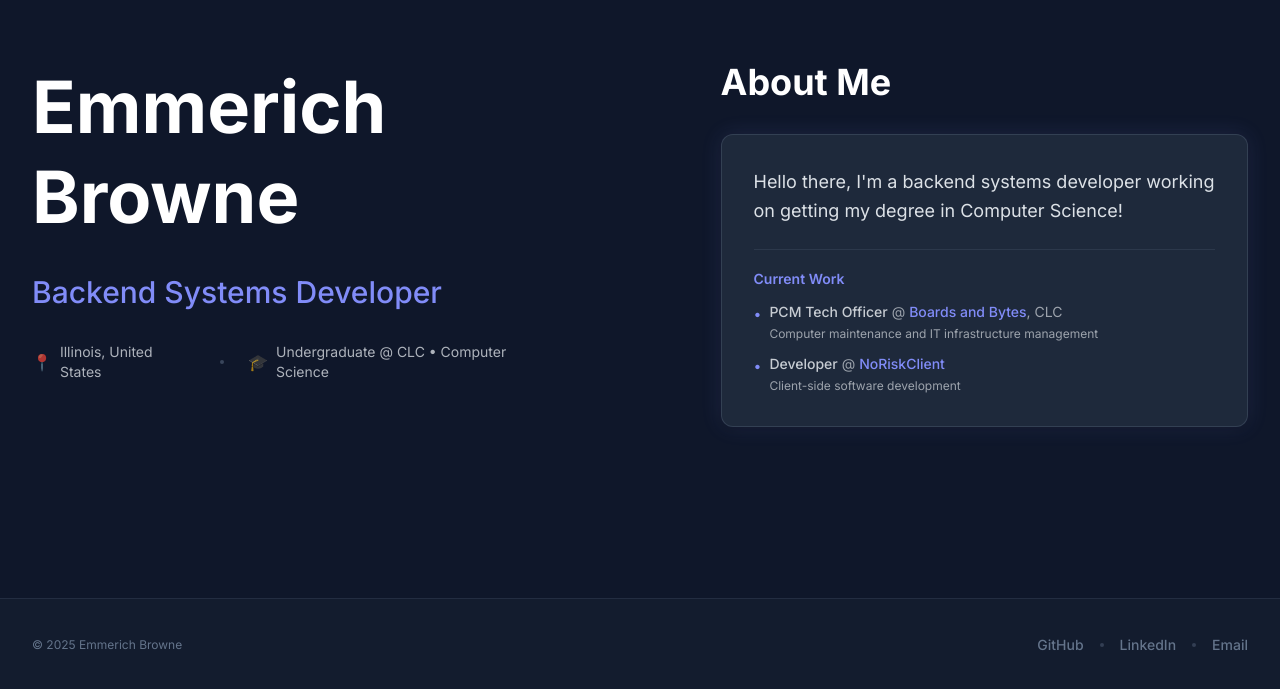
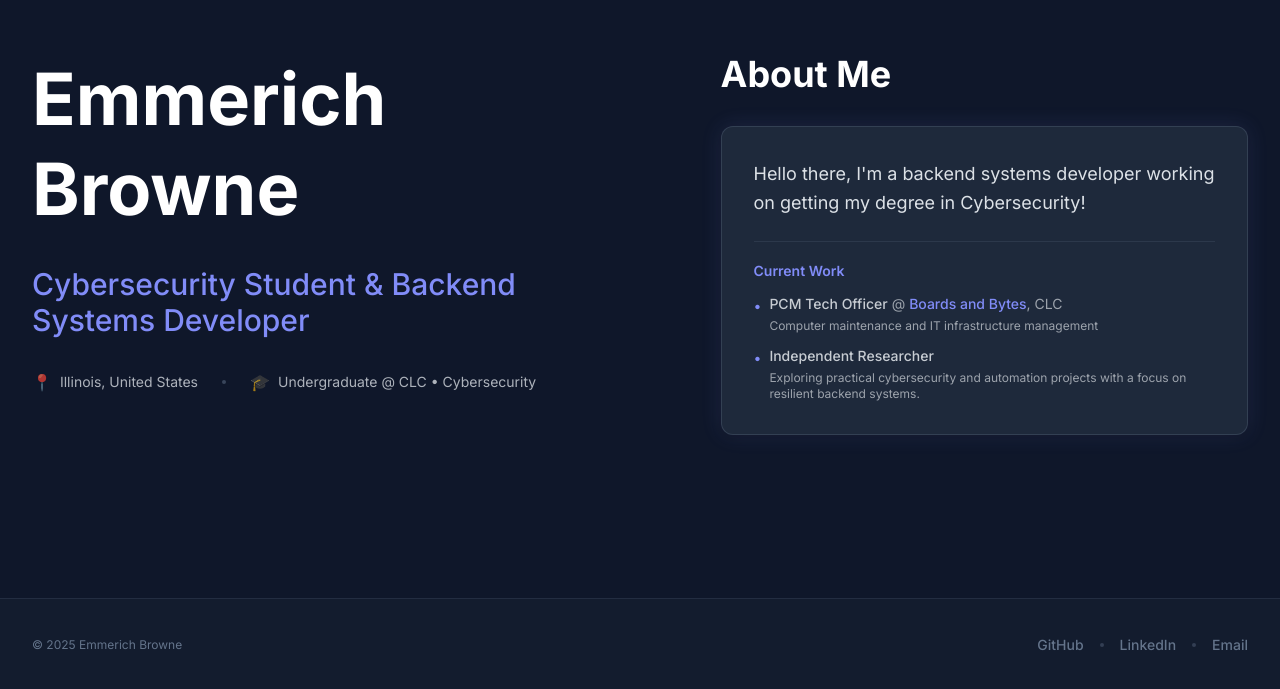
Before and after one commit to emmerichdev/personal-site, a React (Vite) app: page / in a window 1280 px wide. Shown: the part 109-798 px from the top of the page. Built offline with nearby package versions, Linux system fonts and the light colour scheme.

Commit message:
Revert to streamlined layout

```diff
--- a/index.html
+++ b/index.html
@@ -9,25 +9,25 @@
     <link href="https://fonts.googleapis.com/css2?family=Inter:wght@400;500;600;700;800&display=swap" rel="stylesheet">
 
     <!-- Primary Meta Tags -->
-    <title>Emmerich Browne - Backend Systems Developer & AI Enthusiast</title>
-    <meta name="title" content="Emmerich Browne - Backend Systems Developer & AI Enthusiast" />
-    <meta name="description" content="Hi I'm a passionate backend systems developer with expertise in server infrastructure, AI and automation. Come visit my site to learn more about me and my work." />
-    <meta name="keywords" content="Emmerich Browne, Emmerich, Browne, Backend Developer, Systems Developer, AI Developer, Automation Engineer, Software Engineer, Software Developer, Software Development, Software Engineering, Software, Software Development" />
+    <title>Emmerich Browne - Backend Systems Developer & Cybersecurity Student</title>
+    <meta name="title" content="Emmerich Browne - Backend Systems Developer & Cybersecurity Student" />
+    <meta name="description" content="Hi I'm a passionate backend systems developer studying cybersecurity with experience in server infrastructure and automation. Come visit my site to learn more about me and my work." />
+    <meta name="keywords" content="Emmerich Browne, Emmerich, Browne, Backend Developer, Systems Developer, Cybersecurity Student, Automation Engineer, Software Engineer, Software Developer, Software Development, Software Engineering" />
     <meta name="author" content="Emmerich Browne" />
     <meta name="robots" content="index, follow" />
 
     <!-- Open Graph / Facebook -->
     <meta property="og:type" content="website" />
     <meta property="og:url" content="https://emmerichbrowne.com/" />
-    <meta property="og:title" content="Emmerich Browne - Backend Systems Developer & AI Enthusiast" />
-    <meta property="og:description" content="Hi I'm a passionate backend systems developer with expertise in server infrastructure, AI and automation. Come visit my site to learn more about me and my work." />
+    <meta property="og:title" content="Emmerich Browne - Backend Systems Developer & Cybersecurity Student" />
+    <meta property="og:description" content="Hi I'm a passionate backend systems developer studying cybersecurity with experience in server infrastructure and automation. Come visit my site to learn more about me and my work." />
     <meta property="og:image" content="https://emmerichbrowne.com/img.png" />
 
     <!-- Twitter -->
     <meta property="twitter:card" content="summary_large_image" />
     <meta property="twitter:url" content="https://emmerichbrowne.com/" />
-    <meta property="twitter:title" content="Emmerich Browne - Backend Systems Developer & AI Enthusiast" />
-    <meta property="twitter:description" content="Hi I'm a passionate backend systems developer with expertise in server infrastructure, AI and automation. Come visit my site to learn more about me and my work." />
+    <meta property="twitter:title" content="Emmerich Browne - Backend Systems Developer & Cybersecurity Student" />
+    <meta property="twitter:description" content="Hi I'm a passionate backend systems developer studying cybersecurity with experience in server infrastructure and automation. Come visit my site to learn more about me and my work." />
     <meta property="twitter:image" content="https://emmerichbrowne.com/img.png" />
 
     <!-- JSON-LD Structured Data -->
@@ -37,17 +37,17 @@
       "@type": "Person",
       "name": "Emmerich Browne",
       "alternateName": ["Emmerich", "Browne"],
-      "jobTitle": "Backend Systems Developer",
-      "description": "Passionate backend systems developer with expertise in server infrastructure, AI and automation",
+      "jobTitle": "Cybersecurity Student & Backend Systems Developer",
+      "description": "Backend systems developer studying cybersecurity with experience in server infrastructure and automation",
       "url": "https://emmerichbrowne.com",
       "sameAs": [
         "https://github.com/emmerichdev",
         "https://www.linkedin.com/in/emmerichb/"
       ],
-      "knowsAbout": ["Backend Development", "Systems Development", "AI", "Automation", "Software Engineering", "Software Development"],
+      "knowsAbout": ["Backend Development", "Systems Development", "Cybersecurity", "Automation", "Software Engineering", "Infrastructure"],
       "worksFor": {
         "@type": "Organization",
-        "name": "Software Development"
+        "name": "Boards and Bytes"
       }
     }
     </script>
--- a/src/App.tsx
+++ b/src/App.tsx
@@ -12,28 +12,31 @@ function App() {
                 Emmerich Browne
               </h1>
               <h2 className="text-xl sm:text-2xl md:text-3xl text-retro-purple font-medium">
-                Backend Systems Developer
+                Cybersecurity Student &amp; Backend Systems Developer
               </h2>
               <div className="flex flex-col sm:flex-row items-center justify-center xl:justify-start gap-3 sm:gap-6 text-retro-light/70 text-sm">
                 <div className="flex items-center gap-2">
-                  <span className="text-base">📍</span>
+                  <span className="text-base" role="img" aria-label="Location">
+                    📍
+                  </span>
                   <span>Illinois, United States</span>
                 </div>
-                <div className="hidden sm:block w-1 h-1 rounded-full bg-retro-accent/50"></div>
+                <div className="hidden sm:block w-1 h-1 rounded-full bg-retro-accent/50" aria-hidden="true"></div>
                 <div className="flex items-center gap-2">
-                  <span className="text-base">🎓</span>
-                  <span>Undergraduate @ CLC • Computer Science</span>
+                  <span className="text-base" role="img" aria-label="Graduation cap">
+                    🎓
+                  </span>
+                  <span>Undergraduate @ CLC • Cybersecurity</span>
                 </div>
               </div>
             </div>
-
           </header>
 
-          <div className="hidden xl:flex flex-col items-center justify-center px-4">
+          <div className="hidden xl:flex flex-col items-center justify-center px-4" aria-hidden="true">
             <div className="w-px h-full bg-gradient-to-b from-transparent via-retro-purple/40 to-transparent"></div>
           </div>
 
-          <div className="xl:hidden flex items-center justify-center w-full px-4 sm:px-8">
+          <div className="xl:hidden flex items-center justify-center w-full px-4 sm:px-8" aria-hidden="true">
             <div className="flex-1 h-px bg-gradient-to-r from-transparent via-retro-purple/40 to-transparent"></div>
           </div>
 
@@ -47,7 +50,7 @@ function App() {
         </div>
       </footer>
     </div>
-  )
+  );
 }
 
-export default App
+export default App;
--- a/src/components/AboutSection.tsx
+++ b/src/components/AboutSection.tsx
@@ -8,7 +8,7 @@ export default function AboutSection() {
       <div className="bg-retro-card border border-retro-accent/30 shadow-neon hover:shadow-neon-strong transition-all duration-300 rounded-xl p-6 sm:p-8 max-w-2xl xl:max-w-none mx-auto xl:mx-0">
         <div className="space-y-6">
           <p className="text-retro-light/90 leading-relaxed text-center xl:text-left text-base sm:text-lg">
-            Hello there, I'm a backend systems developer working on getting my degree in Computer Science!
+            Hello there, I'm a backend systems developer working on getting my degree in Cybersecurity!
           </p>
 
           <div className="pt-4 border-t border-retro-accent/20">
@@ -30,7 +30,9 @@ export default function AboutSection() {
                         Boards and Bytes
                       </a>
                       <span className="text-retro-light/60">, CLC</span>
-                      <p className="text-retro-light/60 text-xs mt-1">Computer maintenance and IT infrastructure management</p>
+                      <p className="text-retro-light/60 text-xs mt-1">
+                        Computer maintenance and IT infrastructure management
+                      </p>
                     </div>
                   </div>
                 </div>
@@ -38,17 +40,10 @@ export default function AboutSection() {
                   <div className="flex items-start gap-2 justify-center xl:justify-start">
                     <span className="text-retro-purple mt-0.5">•</span>
                     <div>
-                      <span className="font-medium">Developer</span>
-                      <span className="text-retro-light/60"> @ </span>
-                      <a
-                        href="https://norisk.gg/"
-                        target="_blank"
-                        rel="noopener noreferrer"
-                        className="text-retro-purple hover:text-retro-glow transition-colors duration-300 font-medium"
-                      >
-                        NoRiskClient
-                      </a>
-                      <p className="text-retro-light/60 text-xs mt-1">Client-side software development</p>
+                      <span className="font-medium">Independent Researcher</span>
+                      <p className="text-retro-light/60 text-xs mt-1">
+                        Exploring practical cybersecurity and automation projects with a focus on resilient backend systems.
+                      </p>
                     </div>
                   </div>
                 </div>
```
Also changed, not shown: src/components/SocialLinks.tsx (line endings or trailing spaces).
